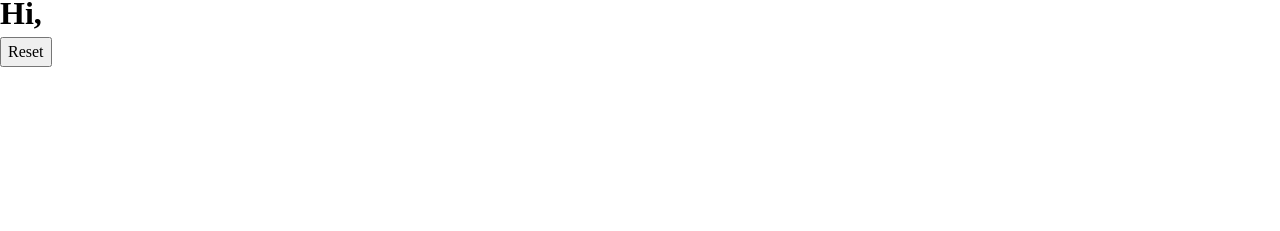
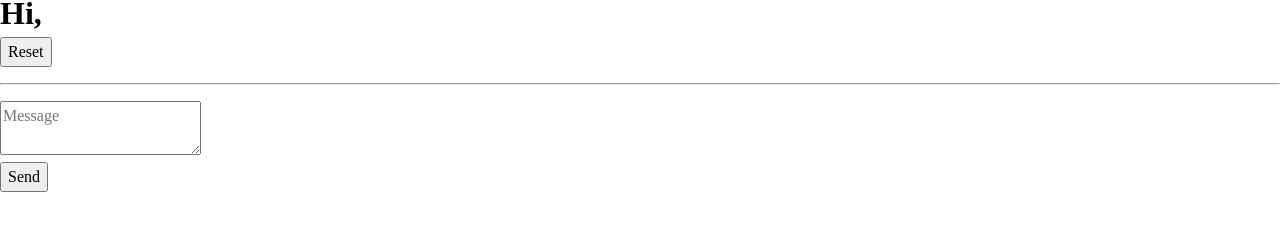
Before and after one commit to takunagai/react-official-tutorial, a React (Create React App) app: page / in a window 1280 px wide. Shown: the part 493-724 px from the top of the page. Built offline with nearby package versions, Linux system fonts and the light colour scheme.

Commit message:
State(状態) 4 - Try out some challenges 3 フォーム入力内容を同期表示＆送信完了画面

```diff
--- a/src/App9.jsx
+++ b/src/App9.jsx
@@ -1,6 +1,7 @@
 import { useState } from 'react'
 import { sculptureList } from './data2'
 import Form3 from './Form3'
+import FeedbackForm from './FeedbackForm'
 
 /**
  * -- Data --
@@ -30,6 +31,9 @@ export default function Gallery() {
 
       <hr />
       <Form3 />
+
+      <hr />
+      <FeedbackForm />
     </>
   )
 }
--- /dev/null
+++ b/src/FeedbackForm.jsx
@@ -0,0 +1,28 @@
+/**
+ * Try out some challenges 3 - Fix a crash
+ */
+import { useState } from 'react'
+
+export default function FeedbackForm() {
+  const [isSent, setIsSent] = useState(false)
+  const [message, setMessage] = useState('')
+  if (isSent) {
+    return <h1>Thank you!</h1>
+  } else {
+    return (
+      <form onSubmit={e => {
+        e.preventDefault()
+        alert(`Sending: "${message}"`)
+        setIsSent(true)
+      }}>
+        <textarea
+          placeholder="Message"
+          value={message}
+          onChange={e => setMessage(e.target.value)}
+        />
+        <br />
+        <button type="submit">Send</button>
+      </form>
+    )
+  }
+}
```
